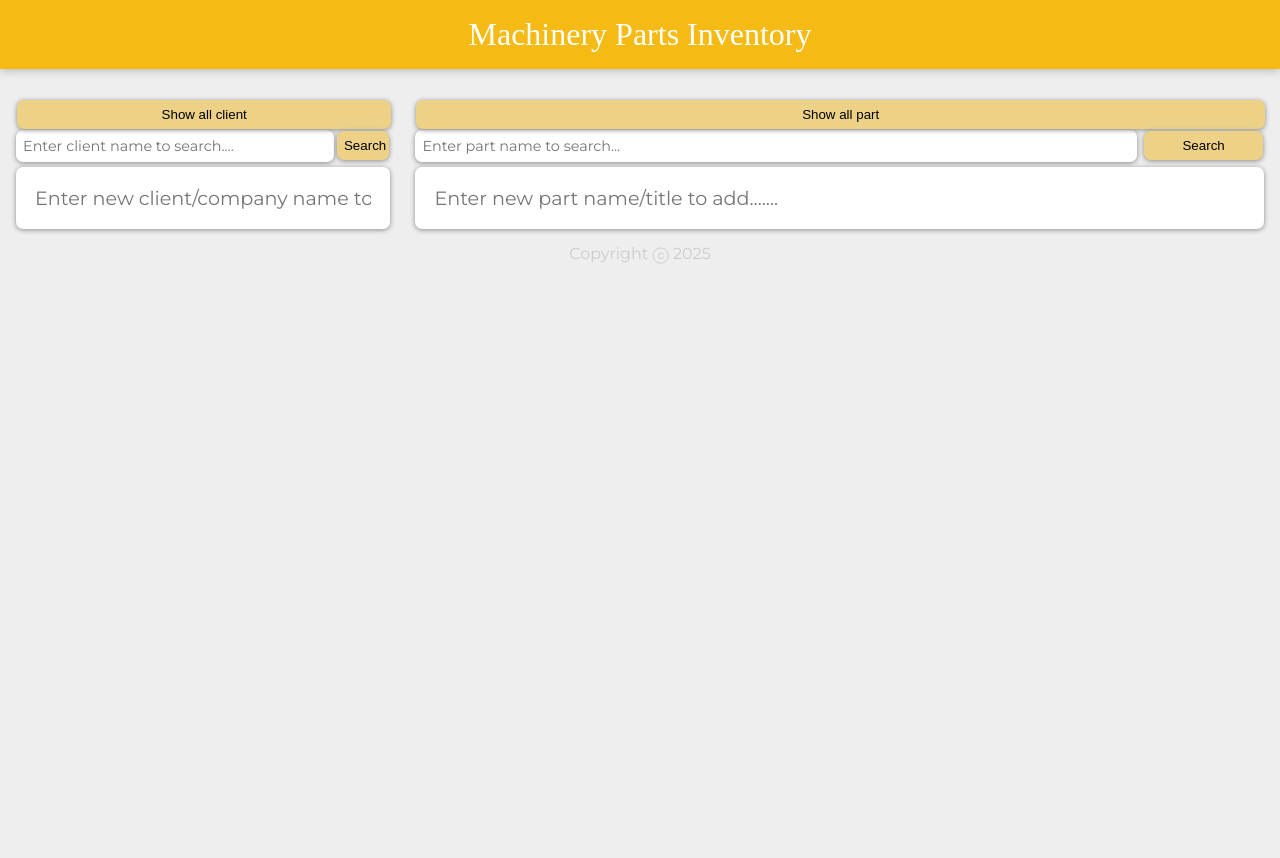
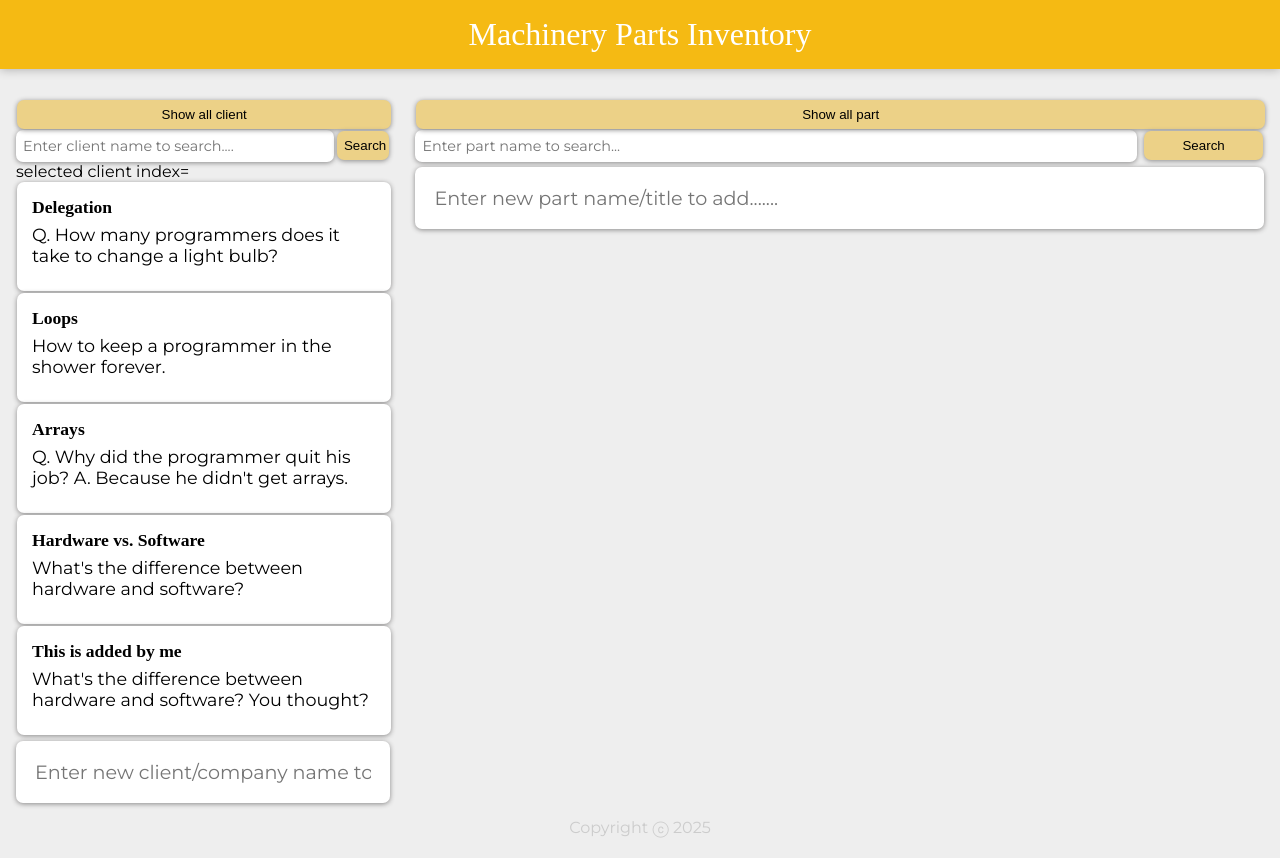
Before and after one commit to dlloigit36/mPart-inventory, a React (Vite) app: page / in a window 1280 px wide. Before the commit the page ends 800 px from the top, so only its background shows below. Built offline with nearby package versions, Linux system fonts and the light colour scheme; a web font is replaced by a local one.

Commit message:
initial client list from db-data.js

```diff
--- a/public/styles.css
+++ b/public/styles.css
@@ -61,6 +61,10 @@ header h1 {
   border-radius: 7px;
   box-shadow: 0 1px 5px rgb(138, 137, 137);
   float: left;
+}
+
+.client:hover {
+  background-color: #ecd187;
 }
 
 .show-all button {
--- a/src/components/App.jsx
+++ b/src/components/App.jsx
@@ -8,18 +8,26 @@ import SearchFormClient from "./SearchFormClient"
 import SearchFormPart from "./SearchFormPart"
 import CreateClient from "./CreateClient"
 import CreatePart from "./CreatePart"
+import dbClients from "../db-data.js"
+
 
 const name = "Machinery"
-const selectedClient = "Toyota Corparation"
 
 
 function App() {
-    const [clients, setClients] = useState([]);
+    const [clients, setClients] = useState(dbClients);
     const [parts, setParts] = useState([])
 
+    const [selectedClient, setSelectedClient] = useState("")
+
     function addClient(newClient) {
+        let anotherClient = {
+            key: clients.length + 1,
+            name: newClient.cName,
+            description: newClient.cDesc
+        }
         setClients(prevClient => {
-            return [...prevClient, newClient]
+            return [...prevClient, anotherClient]
         });
     }
 
@@ -27,6 +35,12 @@ function App() {
         setParts(prevPart => {
             return [...prevPart, newPart]
         });
+    }
+
+    // function when client div clicked
+    function selectClient(clientName, clientIndex) {
+        // parts display only for selected client name, input = client id
+        setSelectedClient(clientIndex)
     }
 
     return (
@@ -40,18 +54,19 @@ function App() {
                 />
                 <SearchFormClient
                 />
+                <p>selected client index= {selectedClient}</p>
                 {clients.map((clientItem, index) => {
                     return (
                         <Client
                             key={index}
                             id={index}
-                            clientName={clientItem.cName}
-                            clientDesc={clientItem.cDesc}
+                            clientName={clientItem.name}
+                            clientDesc={clientItem.description}
+                            onSelected={selectClient}
                         />
                     );
                 })}
                 <CreateClient onAddClient={addClient}/>
-
 
 
             </div>
--- a/src/components/Client.jsx
+++ b/src/components/Client.jsx
@@ -1,9 +1,12 @@
 import React from "react"
 
 function Client(props) {
+    function handleSelect() {
+        props.onSelected(props.clientName, props.id)
+    }
 
     return(
-        <div className="client">
+        <div className="client" onClick={handleSelect}>
             <h2>{props.clientName}</h2>
             <p>{props.clientDesc}</p>
         </div>
--- /dev/null
+++ b/src/db-data.js
@@ -0,0 +1,34 @@
+const dbClients = [
+  {
+    key: 1,
+    name: "Delegation",
+    description:
+      "Q. How many programmers does it take to change a light bulb?"
+  },
+  {
+    key: 2,
+    name: "Loops",
+    description:
+      "How to keep a programmer in the shower forever."
+  },
+  {
+    key: 3,
+    name: "Arrays",
+    description:
+      "Q. Why did the programmer quit his job? A. Because he didn't get arrays."
+  },
+  {
+    key: 4,
+    name: "Hardware vs. Software",
+    description:
+      "What's the difference between hardware and software?"
+  },
+  {
+    key: 5,
+    name: "This is added by me",
+    description:
+      "What's the difference between hardware and software? You thought?"
+  }
+];
+
+export default dbClients;
```
